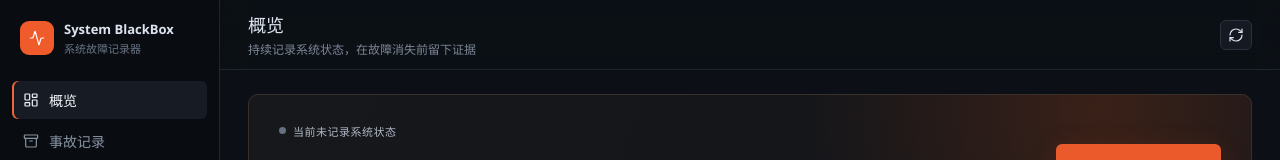
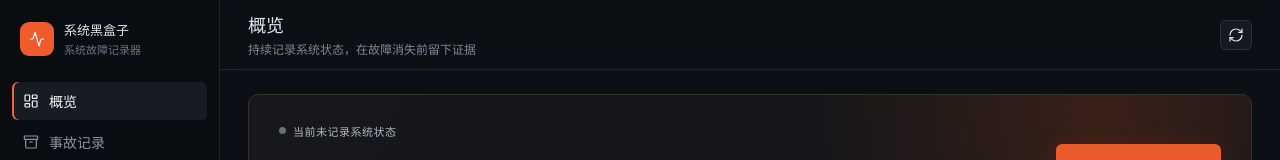
Before and after one commit to julianfin2/BlackBox, a Vue app: page /#/dashboard in a window 1280 px wide. Shown: the top 160 px of the page. Built offline with nearby package versions, Linux system fonts and the light colour scheme.

Commit message:
fix: localize product name in UI and report output

```diff
--- a/src/DesktopApp.vue
+++ b/src/DesktopApp.vue
@@ -48,7 +48,7 @@ let timer=0;onMounted(async()=>{try{[settings.value,recovery.value]=await Promis
 
 <template>
 <div class="shell">
-  <aside><div class="brand"><span><Activity/></span><div><b>System BlackBox</b><small>系统故障记录器</small></div></div>
+  <aside><div class="brand"><span><Activity/></span><div><b>系统黑盒子</b><small>系统故障记录器</small></div></div>
     <nav><button v-for="n in nav" :class="{active:page===n.id}" @click="page=n.id;selected=null"><component :is="n.icon"/>{{n.label}}</button></nav>
     <footer><p><i :class="{live:dashboard.monitoring}"></i>{{dashboard.monitoring?"监控正在运行":"监控已暂停"}}</p><small>Ctrl + Shift + F12 快速标记</small><small>数据仅保存在此设备</small></footer>
   </aside>
```
Also changed, not shown: 1 other file (tests, documents, lock files or other folders).
